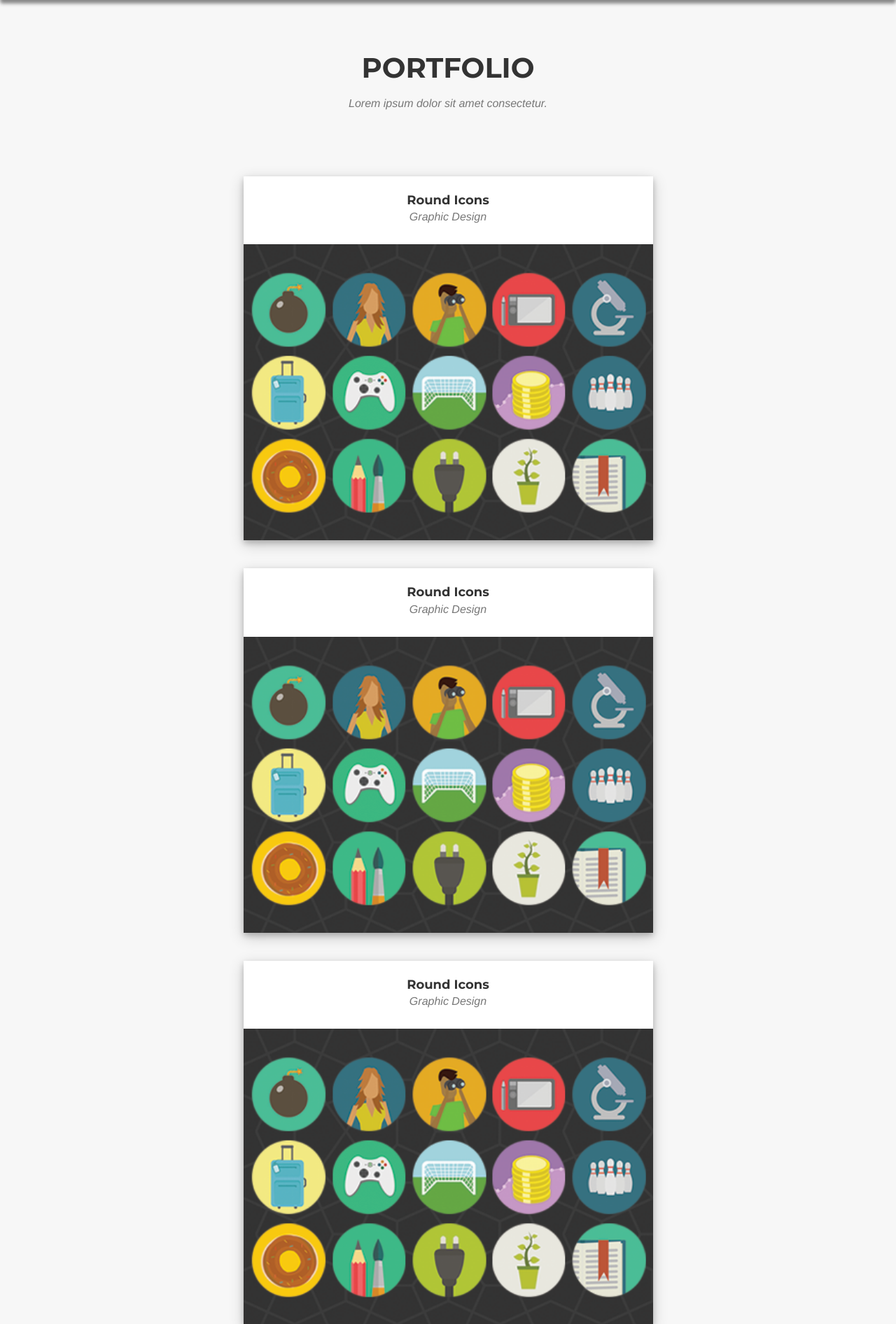
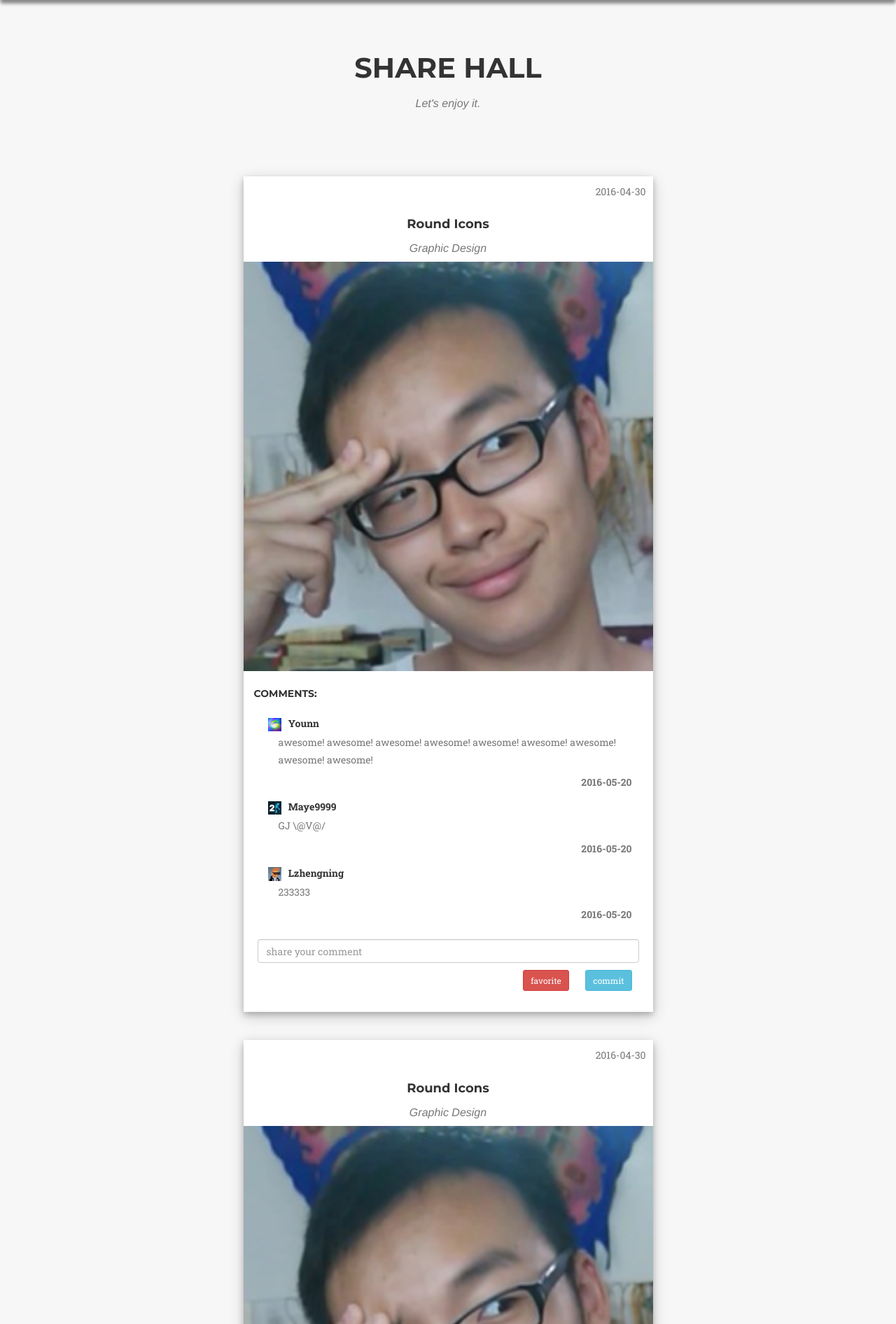
Before and after one commit to maye9999/Picature, a Django app: page /timeline/ in a window 1280 px wide. Shown: the part 70-1962 px from the top of the page at 70% size. Run offline with Django 3.2, Linux system fonts and the light colour scheme; some libraries are stand-ins or nearby versions; some web fonts are replaced.

Commit message:
fontpage part update

```diff
--- a/static/css/timeline.css
+++ b/static/css/timeline.css
@@ -72,8 +72,22 @@ section h3.section-subheading {
 	margin:0 auto;
 	background-color:#fff;
 	text-align:center;
-	padding:25px;
+	padding:5px;
 }
+.portfolio-item .portfolio-rightalign {
+	/*max-width:400px;*/
+	margin:10px;
+	background-color:#fff;
+	text-align:right;
+}
+.portfolio-item .portfolio-comment {
+	/*max-width:400px;*/
+	margin-left:20px;
+	margin-bottom:10px;
+	background-color:#fff;
+	text-align:left;
+}
+
 .portfolio-item .portfolio-caption h4 {
 	text-transform:none;
 	margin:0
--- a/templates/timeline/card.html
+++ b/templates/timeline/card.html
@@ -1,9 +1,12 @@
 {% for i in posts %}
 {% load staticfiles %}
-<div class="col-md-6 col-md-offset-3 portfolio-item">
+<div class="col-md-6 col-md-offset-3 portfolio-item" style="background-color:white">
+    <div class="portfolio-rightalign">
+        <p class="text-muted">2016-04-30</p>
+    </div>
     <div class="portfolio-caption">
-        <h4>Round Icons</h4>
-        <p class="text-muted">Graphic Design</p>
+        <h4 style = "margin:10px ">Round Icons</h4>
+        <p class="text-muted" >Graphic Design</p>
     </div>
     <a href="#portfolioModal" class="portfolio-link" data-toggle="modal">
         <div class="portfolio-hover" data-toggle="tooltip" title="click to apply this theme">
@@ -11,7 +14,14 @@
                 <i class="fa fa-plus fa-5x"></i>
             </div>
         </div>
-        <img src={% static "img/portfolio/roundicons.png" %} class="img-responsive" alt="">
+        <img src="/media/images/nk.PNG"  class="img-responsive" alt="">
     </a>
+
+    <!--add-->
+    <div id = "Hiddenpart" style="display:none">
+
+    </div>
+
+    {% include 'timeline/comments.html' %}
 </div>
 {% endfor %}
--- a/templates/timeline/comments.html
+++ b/templates/timeline/comments.html
@@ -1,4 +1,52 @@
+<form class="form-inline" style = "margin:15px">
+        <div class="form-group">
+            <h5 > comments:</h5>
+        </div>
+</form>
 {% for comment in comments %}
     <!-- TODO: younn -->
-<p>comment.content</p>
 {% endfor %}
+
+
+    <div class="portfolio-comment">
+         <div class="col-xs-3 col-md-2 col-sm-2 img">
+            <img src="/static/img/team/head_yym.png" style="max-width: 30%">
+        </div>
+        <label  style = "margin-left:-50px ">Younn</label>
+        <p class="text-muted" style = "margin-left:30px ">awesome! awesome! awesome! awesome! awesome! awesome! awesome! awesome! awesome!</p>
+        <div align="right"><label class="text-muted" style="margin-right:30px">2016-05-20</label></div>
+    </div>
+    <div class="portfolio-comment">
+        <div class="col-xs-3 col-md-2 col-sm-2 img">
+            <img src="/static/img/team/head_my.png" style="max-width: 30%">
+        </div>
+        <label  style = "margin-left:-50px ">Maye9999</label>
+        <p class="text-muted" style = "margin-left:30px ">GJ \@V@/</p>
+        <div align="right"><label class="text-muted" style="margin-right:30px">2016-05-20</label></div>
+    </div>
+    <div class="portfolio-comment">
+         <div class="col-xs-3 col-md-2 col-sm-2 img">
+            <img src="/static/img/team/head_lzn.jpg" style="max-width: 30%">
+        </div>
+        <label style = "margin-left:-50px ">Lzhengning</label>
+        <p class="text-muted"  style = "margin-left:30px ">233333</p>
+        <div align="right"><label class="text-muted" style="margin-right:30px">2016-05-20</label></div>
+    </div>
+
+   <div class="form-group"align="right" style = "margin:20px">
+      <input type="text" class="form-control" id="comment_content"
+         placeholder="share your comment">
+      <button class="btn btn-sm btn-danger" id = "comment_favorite" style = "margin:10px ">favorite</button>
+      <button class="btn btn-sm btn-info" id = "comment_content_commit" style = "margin:10px">commit</button>
+   </div>
+
+    <script>
+        $(function() {
+               $.ajax({
+                    url:'timeline/comments?post-id=0',
+                    dataType: 'html',
+                    success: function(html) {
+                        }
+                })
+        })
+    </script>
--- a/templates/timeline/timeline.html
+++ b/templates/timeline/timeline.html
@@ -14,14 +14,17 @@
     <div class="container">
         <div class="row">
             <div class="col-lg-12 text-center">
-                <h2 class="section-heading">Portfolio</h2>
-                <h3 class="section-subheading text-muted">Lorem ipsum dolor sit amet consectetur.</h3>
+                <h2 class="section-heading">Share Hall</h2>
+                <h3 class="section-subheading text-muted">Let's enjoy it.</h3>
             </div>
         </div>
         <div class="row" id="timeline-main">
-            <div class="col-md-6 col-md-offset-3 portfolio-item">
+            <div class="col-md-6 col-md-offset-3 portfolio-item" style="background-color:white">
+                <div class="portfolio-rightalign">
+                    <p class="text-muted">2016-04-30</p>
+                </div>
                 <div class="portfolio-caption">
-                    <h4>Round Icons</h4>
+                    <h4 style = "margin:10px ">Round Icons</h4>
                     <p class="text-muted">Graphic Design</p>
                 </div>
                 <a href="#portfolioModal" class="portfolio-link" data-toggle="modal">
@@ -30,9 +33,15 @@
                             <i class="fa fa-plus fa-5x"></i>
                         </div>
                     </div>
-                    <img src={% static "img/portfolio/roundicons.png" %} class="img-responsive" alt="">
+                    <img src="/media/images/nk.PNG"  class="img-responsive" alt="">
                 </a>
-            </div>
+
+                <!--add-->
+                <div id = "Hiddenpart" style="display:none">
+
+                </div>
+
+                {% include 'timeline/comments.html' %}
         </div>
     </div>
 </section>
--- a/users/urls.py
+++ b/users/urls.py
@@ -1,5 +1,5 @@
 from django.conf.urls import url
-from .views import profile, my_login, my_logout, my_register
+from .views import profile, my_login, my_logout, my_register, myuser
 urlpatterns = [
     url(r'^login', my_login),
     url(r'^logout', my_logout),
@@ -7,4 +7,5 @@ urlpatterns = [
     url(r'^(?P<uid>[0-9]+)/profile$', profile),
     url(r'^(?P<uid>[0-9]+)/images', profile),
     url(r'^(?P<uid>[0-9]+)/favorites', profile),
+    url(r'^myuser', myuser),
 ]
--- a/users/views.py
+++ b/users/views.py
@@ -68,3 +68,7 @@ def my_register(request):
         mu.user = u
         mu.save()
     return redirect('/')
+
+
+def myuser(request):
+    return render(request, 'users/myuser.html')
```
Also changed, not shown: templates/users/myuser.html (added, +16 -0 lines), media/images/948e32ea-7b19-42ab-97d3-f43a5be89ec0.png (added), media/images/nk.PNG (added), static/img/icons/heart_read.png (added), templates/timeline/image-card.html (line endings or trailing spaces).
